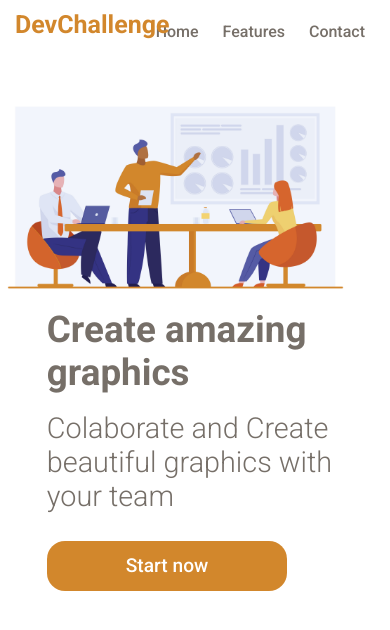
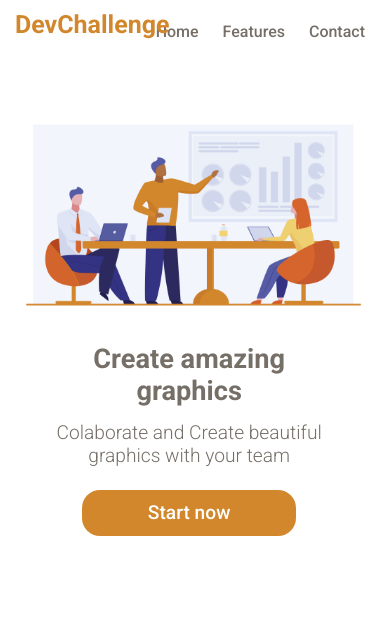
Before and after one commit to mayarasotero/devchallenge-desafios, a plain HTML site: page landingpage_amazing_graph/index.html in a window 390 px wide. Drawn offline with Linux system fonts and the light colour scheme.

Commit message:
responsividade

```diff
--- a/landingpage_amazing_graph/css/style.css
+++ b/landingpage_amazing_graph/css/style.css
@@ -2,28 +2,38 @@
 
 @media screen and (max-width: 600px){
 
+    body {
+        margin: 0;
+    }
+    .container {
+        text-align: center;
+        width: 100%;
+    }
+
     .img-container {
-        max-width: 500px;
+        max-width: 100%;
     }
 
     img {
-        width: 100%;
+        width: 50%;
+        margin: 5%;
     }
 
     #main-container {
-        padding-left: 13%;
+        padding-right: 15%;
     }
 
     #main-container h2 {
-        font-size: 2.3rem;
+        font-size: 1.7rem;
+    }
+
+    p#description {
+        padding-top: 5%;
+        font-size: 1.2rem;
     }
 
     #navbar-list {
         float: none;
-    }
-
-    #description {
-        padding-top: 5%;
     }
 
     #button-area {
@@ -95,6 +105,10 @@ h2{font-size: 55px;}
 
 /* navbar fim */
 
+.container {
+    width: 100%;
+}
+
 /* main inicio */
 
 .img-container{
--- a/landingpage_amazing_graph/index.html
+++ b/landingpage_amazing_graph/index.html
@@ -16,6 +16,7 @@
                 </ul>
             </nav>
         </header>
+        <div class="container">
             <div class="img-container">
                 <img src="img/team.jpg" alt="Team Work"/>
             </div>
@@ -25,6 +26,7 @@
             <div id="button-area">
                 <a href="#"><button>Start now</button></a>
             </div>
+        </div>
         </main>
     </body>
 </html>
```
